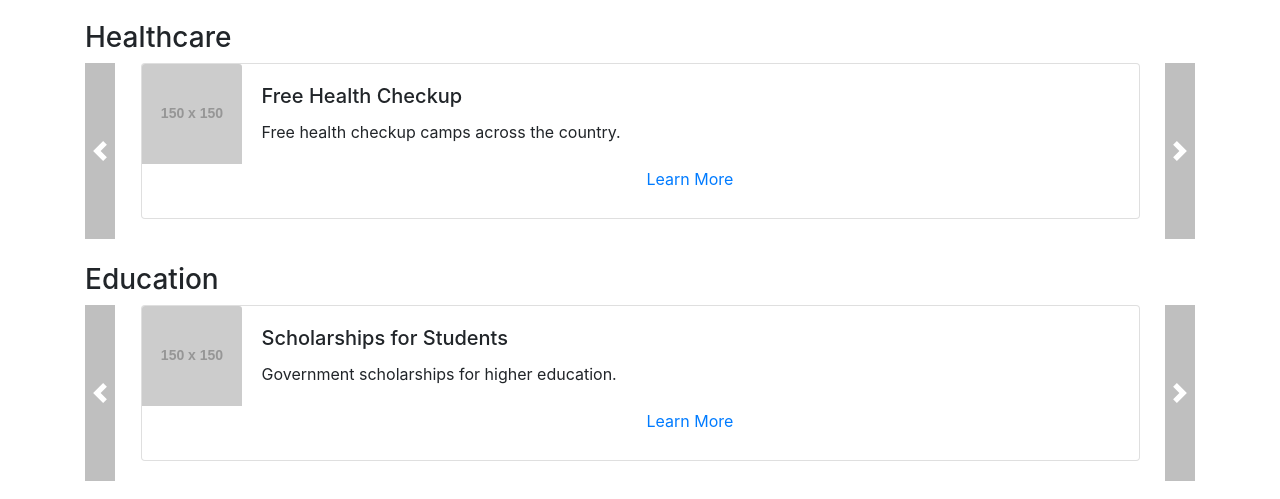
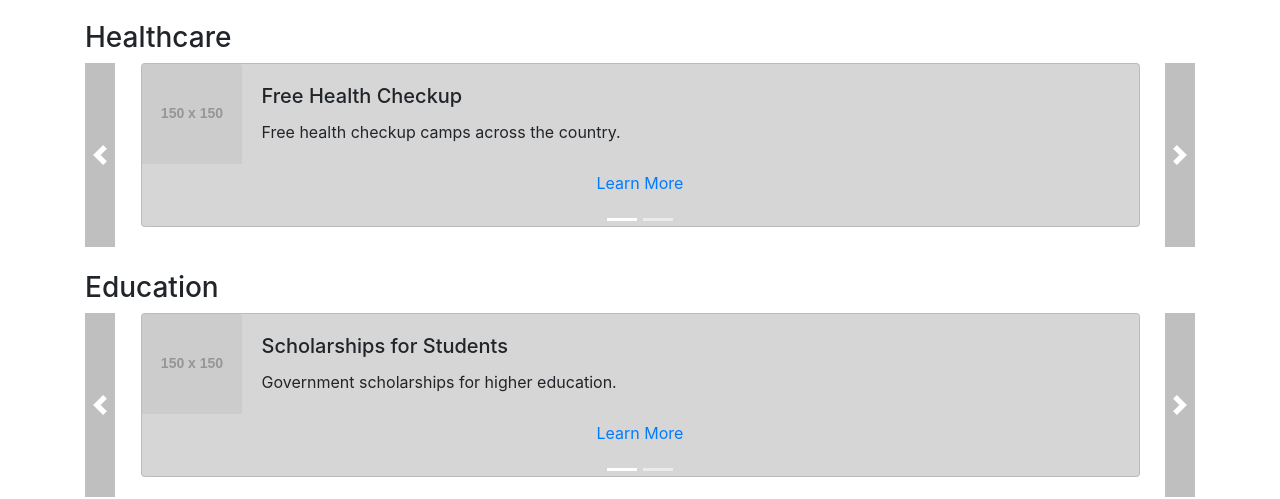
Before and after one commit to Dhyeychavda/webpage, a plain HTML site: page index.html in a window 1280 px wide. Shown: the part 331-830 px from the top of the page. Drawn offline with nearby package versions, Linux system fonts and the light colour scheme; placeholder pictures from the web are drawn by us.

Commit message:
Add carousel indicators; Update card styles

```diff
--- a/script.js
+++ b/script.js
@@ -15,6 +15,8 @@ document.addEventListener("DOMContentLoaded", function () {
                 <h3>${section.title}</h3>
                 <div id="${section.id}" class="carousel slide" data-ride="carousel">
                     <div class="carousel-inner" id="${section.id}Inner"></div>
+                    <ol class="carousel-indicators" id="carouse-indicator-${section.id}">
+                    </ol>
                     <a class="carousel-control-prev" href="#${section.id}" role="button" data-slide="prev">
                         <span class="carousel-control-prev-icon" aria-hidden="true"></span>
                         <span class="sr-only">Previous</span>
@@ -26,25 +28,31 @@ document.addEventListener("DOMContentLoaded", function () {
                 </div>
             `;
             sectionsContainer.appendChild(sectionDiv);
-            loadNotifications(section.notifications, `${section.id}Inner`); // Load notifications for this section
+            loadNotifications(section.notifications, `${section.id}`, `${section.id}Inner`, `carouse-indicator-${section.id}`); // Load notifications for this section
         });
     }
 
-    function loadNotifications(notifications, carouselInnerId) {
+    function loadNotifications(notifications, sectionId, carouselInnerId, carouselIndicatorId) {
         const carouselInner = document.getElementById(carouselInnerId);
+        const carouselIndicatorList = document.getElementById(carouselIndicatorId);
         notifications.forEach((notification, index) => {
             const card = `
                 <div class="carousel-item ${index === 0 ? "active" : ""}">
                     <div class="card notification-card">
-                        <img src="${notification.image}" class="card-img-top" alt="..."/>
-                        <div class="card-body">
-                            <h5 class="card-title">${notification.title}</h5>
-                            <p class="card-text">${notification.description}</p>
-                            <a href="${notification.link}" class="btn btn-link" target="_blank">Learn More</a>
+                        <div class="card-details">
+                            <img src="${notification.image}" class="card-img-top" alt="..."/>
+                            <div class="card-body">
+                                <h5 class="card-title">${notification.title}</h5>
+                                <p class="card-text">${notification.description}</p>
+                            </div>
                         </div>
+                        <a href="${notification.link}" class="btn btn-link mb-4" target="_blank">Learn More</a>
                     </div>
                 </div>`;
             carouselInner.innerHTML += card;
+
+            const li = `<li data-target="${sectionId}" data-slide-to=""${index + 1} class="${index === 0 ? "active" : ""}"></li>`
+            carouselIndicatorList.innerHTML += li;
         });
     }
 });
--- a/style.css
+++ b/style.css
@@ -20,9 +20,15 @@ html {
     width: 90%;
     margin-bottom: 20px;
     display: flex;
-    flex-direction: row !important;
+    flex-direction: column !important;
     margin-right: auto;
     margin-left: auto;
+    background-color: #d6d6d6;
+}
+
+.notification-card .card-details {
+    display: flex;
+    flex-direction: row !important;
 }
 
 .notification-card img {
```
